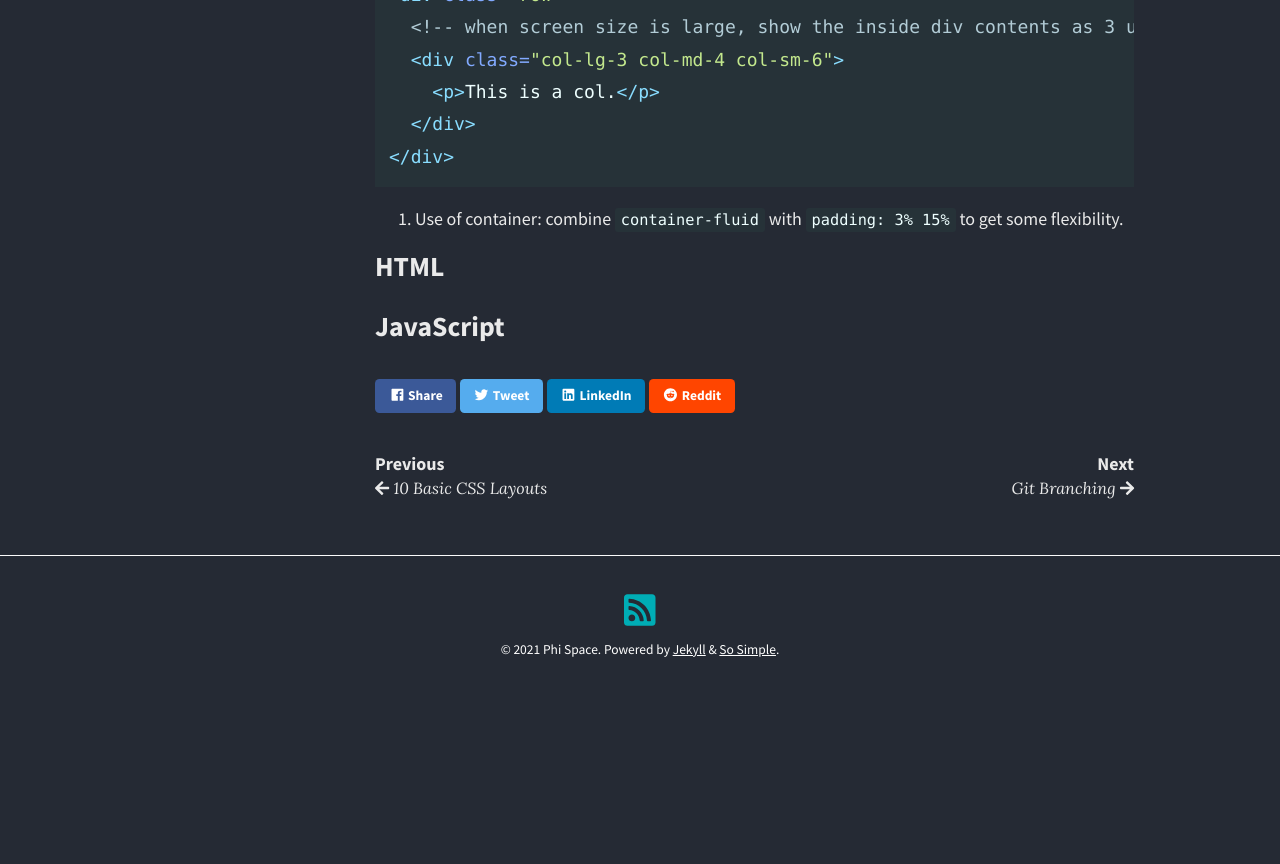
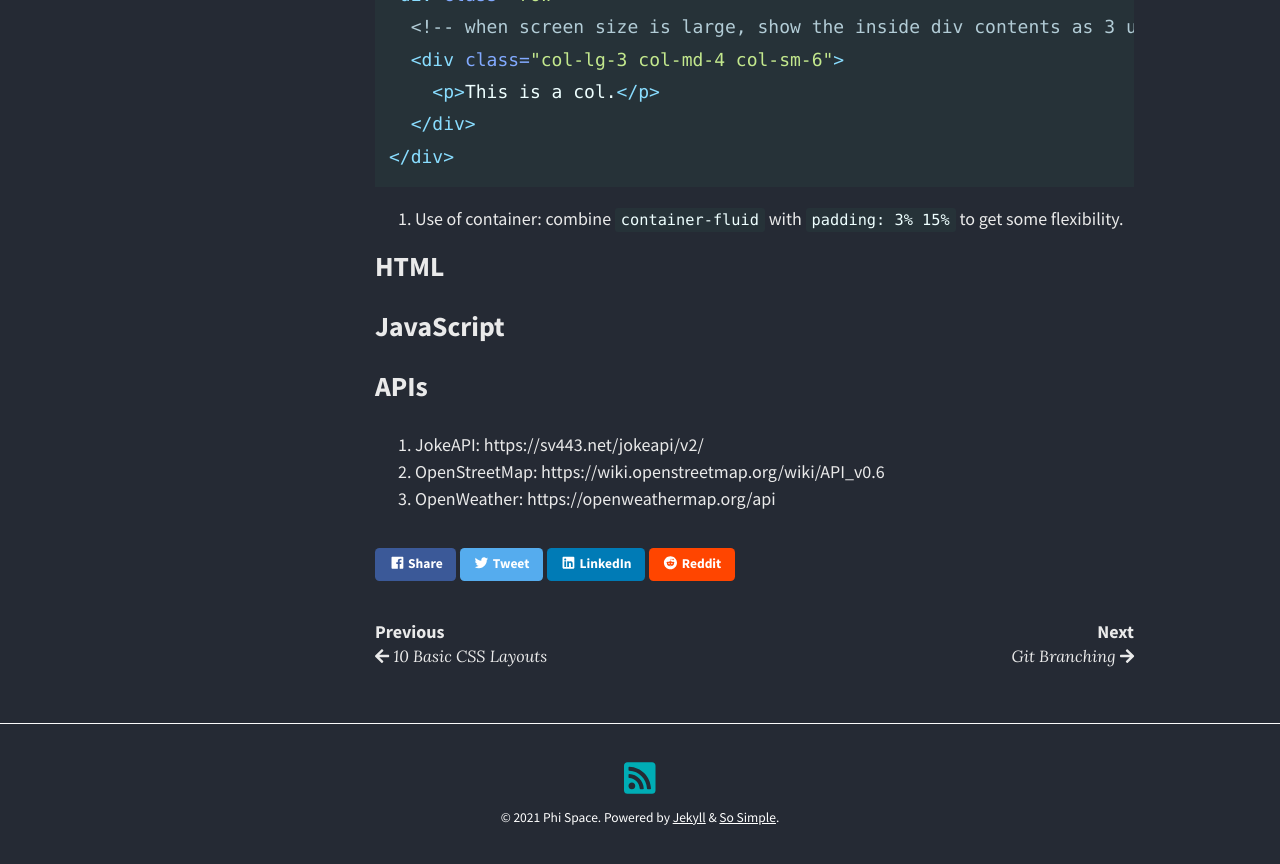
Before and after one commit to tian3rd/tian3rd.github.io, a Jekyll site: the page built from _posts/2021-07-28-Web-Development-Resources.md, in a window 1280 px wide and 900 px high, scrolled down 3748 px. Shown: the top 864 px of the window. Built offline with Jekyll 4.4.1, drawn with Linux system fonts in a browser that asks for light colours; nearby versions of some CDN libraries; before the commit the page ends 4480 px from its top, so only the background shows below that.

Commit message:
add APIs resources

```diff
--- a/_posts/2021-07-28-Web-Development-Resources.md
+++ b/_posts/2021-07-28-Web-Development-Resources.md
@@ -143,3 +143,9 @@ Examples of responsive layout:
 ## HTML
 
 ## JavaScript
+
+## APIs
+
+1. JokeAPI: https://sv443.net/jokeapi/v2/
+2. OpenStreetMap: https://wiki.openstreetmap.org/wiki/API_v0.6
+3. OpenWeather: https://openweathermap.org/api
```
